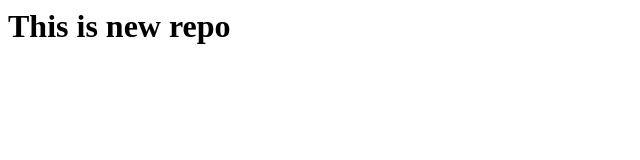
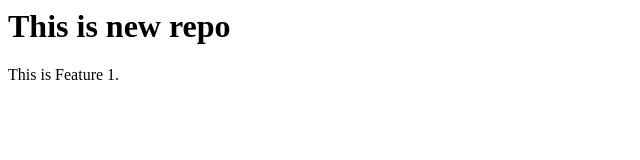
Before and after one commit to nortonkhud/localrepo, a plain HTML site: page index.html in a window 1280 px wide. Shown: the full height of the page, 0-640 px from the left. Drawn offline with Linux system fonts and the light colour scheme.

Commit message:
feture1 changes

```diff
--- a/index.html
+++ b/index.html
@@ -1 +1,2 @@
 <h1>This is new repo</h1>
+<p>This is Feature 1.</p>
```
